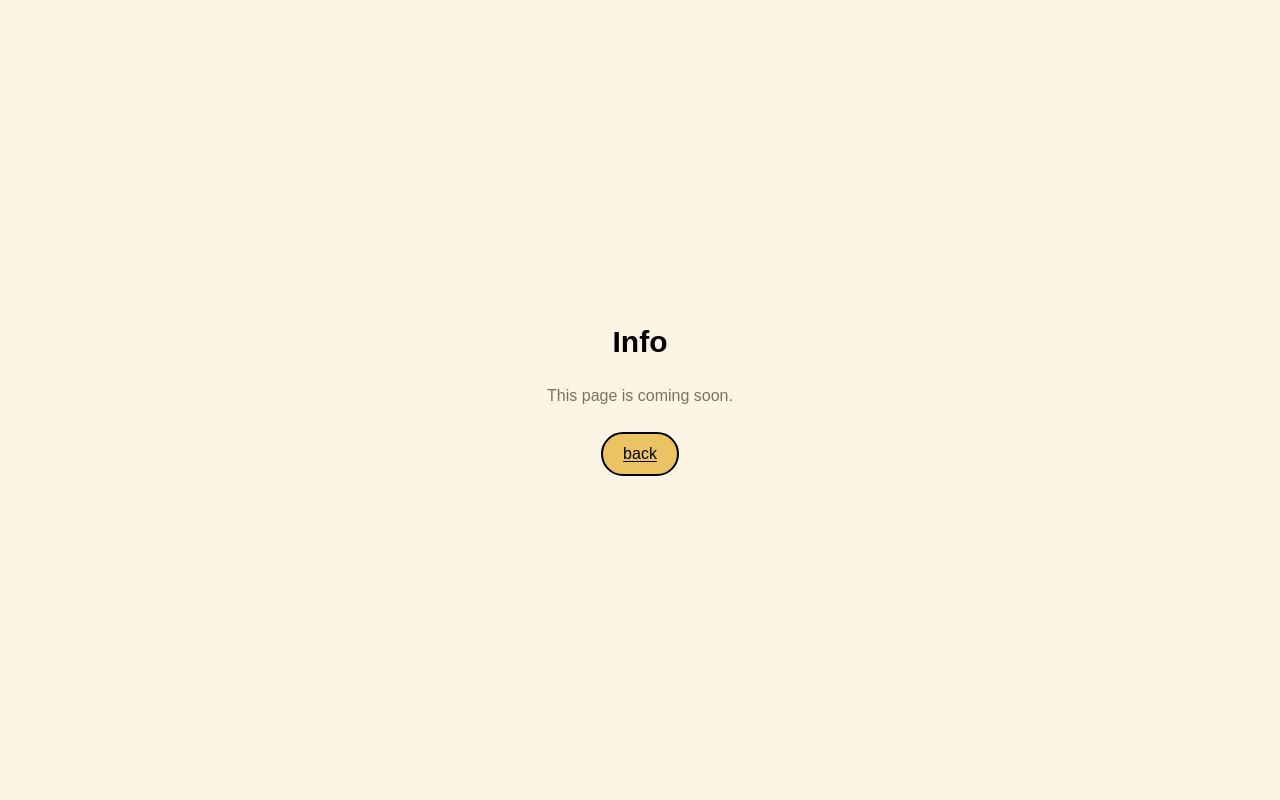
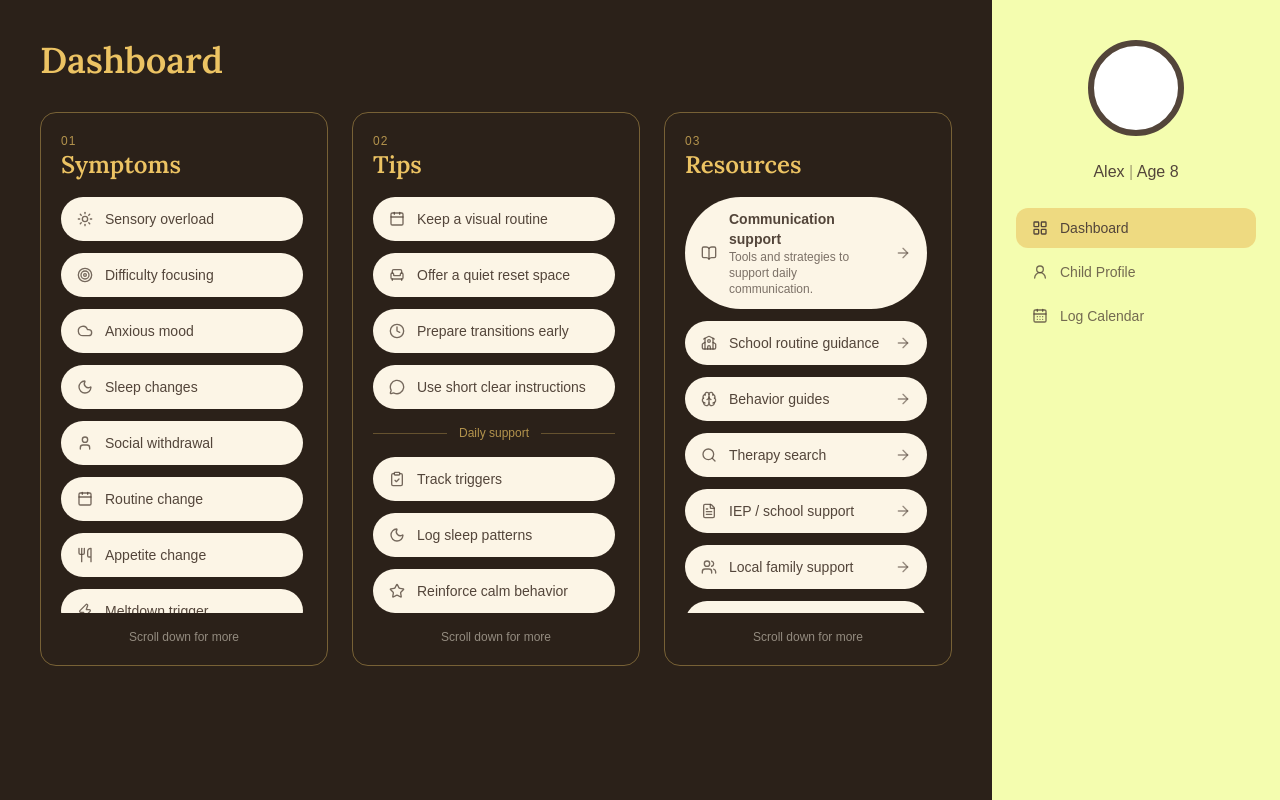
Before and after one commit to isabellachou/wello, a Next.js app: page /info in a window 1280 px wide. Built offline with nearby package versions, Linux system fonts and the light colour scheme.

Commit message:
info page dashboard

```diff
--- a/app/info/page.tsx
+++ b/app/info/page.tsx
@@ -1,16 +1,229 @@
+"use client";
+
 import Link from "next/link";
+import {
+  ArrowLeftRight,
+  ArrowRight,
+  Armchair,
+  Brain,
+  BookOpen,
+  CalendarDays,
+  Calendar,
+  Clock,
+  ClipboardCheck,
+  Cloud,
+  FileText,
+  Lightbulb,
+  LayoutGrid,
+  MessageCircle,
+  Moon,
+  NotebookText,
+  School,
+  Search,
+  Star,
+  Sun,
+  Target,
+  User,
+  UserRound,
+  Users,
+  Utensils,
+  Zap,
+  type LucideIcon,
+} from "lucide-react";
+
+type ListItem = {
+  icon: LucideIcon;
+  label: string;
+};
+
+type TipSection = {
+  heading?: string;
+  items: ListItem[];
+};
+
+type ResourceItem = {
+  icon: LucideIcon;
+  label: string;
+  description?: string;
+  href: string;
+};
+
+// Placeholder until the questions -> Claude -> Supabase pipeline is wired up.
+// `name` and `age` will come from the child's profile row in Supabase.
+const CHILD = {
+  name: "Alex",
+  age: 8,
+};
+
+const SYMPTOMS: ListItem[] = [
+  { icon: Sun, label: "Sensory overload" },
+  { icon: Target, label: "Difficulty focusing" },
+  { icon: Cloud, label: "Anxious mood" },
+  { icon: Moon, label: "Sleep changes" },
+  { icon: User, label: "Social withdrawal" },
+  { icon: Calendar, label: "Routine change" },
+  { icon: Utensils, label: "Appetite change" },
+  { icon: Zap, label: "Meltdown trigger" },
+];
+
+const TIPS: TipSection[] = [
+  {
+    items: [
+      { icon: Calendar, label: "Keep a visual routine" },
+      { icon: Armchair, label: "Offer a quiet reset space" },
+      { icon: Clock, label: "Prepare transitions early" },
+      { icon: MessageCircle, label: "Use short clear instructions" },
+    ],
+  },
+  {
+    heading: "Daily support",
+    items: [
+      { icon: ClipboardCheck, label: "Track triggers" },
+      { icon: Moon, label: "Log sleep patterns" },
+      { icon: Star, label: "Reinforce calm behavior" },
+      { icon: NotebookText, label: "Keep notes after therapy" },
+    ],
+  },
+];
+
+const RESOURCES: ResourceItem[] = [
+  {
+    icon: BookOpen,
+    label: "Communication support",
+    description: "Tools and strategies to support daily communication.",
+    href: "#",
+  },
+  { icon: School, label: "School routine guidance", href: "#" },
+  { icon: Brain, label: "Behavior guides", href: "#" },
+  { icon: Search, label: "Therapy search", href: "#" },
+  { icon: FileText, label: "IEP / school support", href: "#" },
+  { icon: Users, label: "Local family support", href: "#" },
+  { icon: Lightbulb, label: "Sensory overload tips", href: "#" },
+  { icon: ArrowLeftRight, label: "Managing transitions", href: "#" },
+];
+
+const NAV_ITEMS = [
+  { icon: LayoutGrid, label: "Dashboard", href: "/info" },
+  { icon: UserRound, label: "Child Profile", href: "/info" },
+  { icon: CalendarDays, label: "Log Calendar", href: "/info" },
+];
+
+function Pill({ icon: Icon, label }: ListItem) {
+  return (
+    <div className="flex items-center gap-3 rounded-full bg-wello-beige px-4 py-3 text-sm font-medium text-wello-dark-brown">
+      <Icon className="h-4 w-4 shrink-0 text-wello-dark-brown/80" />
+      <span>{label}</span>
+    </div>
+  );
+}
+
+function Column({
+  index,
+  title,
+  children,
+}: {
+  index: string;
+  title: string;
+  children: React.ReactNode;
+}) {
+  return (
+    <div className="flex min-h-0 flex-1 flex-col rounded-2xl border border-wello-yellow/40 p-5">
+      <p className="text-xs tracking-widest text-wello-yellow/70">{index}</p>
+      <h2 className="mb-4 font-serif text-2xl font-semibold text-wello-yellow">
+        {title}
+      </h2>
+      <div className="flex max-h-[26rem] flex-col gap-3 overflow-y-auto pr-1">
+        {children}
+      </div>
+      <p className="mt-4 text-center text-xs text-wello-beige/50">
+        Scroll down for more
+      </p>
+    </div>
+  );
+}
 
 export default function InfoPage() {
   return (
-    <div className="flex min-h-screen flex-col items-center justify-center gap-6 bg-[#FCF5E6] p-6">
-      <h1 className="text-3xl font-semibold text-black">Info</h1>
-      <p className="text-[#7C7167]">This page is coming soon.</p>
-      <Link
-        href="/welcome"
-        className="rounded-full border-2 border-black bg-[#ECC363] px-5 py-2 font-medium text-black underline underline-offset-2 transition-colors hover:bg-[#F4FDAF]"
-      >
-        back
-      </Link>
+    <div className="flex min-h-screen bg-[#2B2119]">
+      <main className="flex-1 px-10 py-10">
+        <h1 className="mb-8 font-serif text-4xl font-semibold text-wello-yellow">
+          Dashboard
+        </h1>
+
+        <div className="flex flex-col gap-6 lg:flex-row">
+          <Column index="01" title="Symptoms">
+            {SYMPTOMS.map((item) => (
+              <Pill key={item.label} {...item} />
+            ))}
+          </Column>
+
+          <Column index="02" title="Tips">
+            {TIPS.map((section, i) => (
+              <div key={section.heading ?? i} className="flex flex-col gap-3">
+                {section.heading && (
+                  <div className="my-1 flex items-center gap-3 text-xs font-medium text-wello-yellow/70">
+                    <span className="h-px flex-1 bg-wello-yellow/30" />
+                    <span>{section.heading}</span>
+                    <span className="h-px flex-1 bg-wello-yellow/30" />
+                  </div>
+                )}
+                {section.items.map((item) => (
+                  <Pill key={item.label} {...item} />
+                ))}
+              </div>
+            ))}
+          </Column>
+
+          <Column index="03" title="Resources">
+            {RESOURCES.map((resource) => (
+              <Link
+                key={resource.label}
+                href={resource.href}
+                className="flex items-center gap-3 rounded-full bg-wello-beige px-4 py-3 text-sm font-medium text-wello-dark-brown transition-colors hover:bg-wello-light-yellow"
+              >
+                <resource.icon className="h-4 w-4 shrink-0 text-wello-dark-brown/80" />
+                <span className="flex-1">
+                  {resource.description ? (
+                    <>
+                      <span className="block font-semibold">{resource.label}</span>
+                      <span className="block text-xs font-normal text-wello-grey-brown">
+                        {resource.description}
+                      </span>
+                    </>
+                  ) : (
+                    resource.label
+                  )}
+                </span>
+                <ArrowRight className="h-4 w-4 shrink-0 text-wello-dark-brown/60" />
+              </Link>
+            ))}
+          </Column>
+        </div>
+      </main>
+
+      <aside className="flex w-72 shrink-0 flex-col items-center gap-6 bg-wello-light-yellow px-6 py-10">
+        <div className="h-24 w-24 rounded-full border-[6px] border-wello-dark-brown bg-wello-white" />
+        <p className="font-medium text-wello-dark-brown">
+          {CHILD.name} <span className="text-wello-dark-brown/50">|</span> Age {CHILD.age}
+        </p>
+
+        <nav className="flex w-full flex-col gap-1">
+          {NAV_ITEMS.map((item, i) => (
+            <Link
+              key={item.label}
+              href={item.href}
+              className={`flex items-center gap-3 rounded-xl px-4 py-2.5 text-sm font-medium transition-colors ${
+                i === 0
+                  ? "bg-wello-yellow/60 text-wello-dark-brown"
+                  : "text-wello-dark-brown/80 hover:bg-wello-yellow/30"
+              }`}
+            >
+              <item.icon className="h-4 w-4" />
+              {item.label}
+            </Link>
+          ))}
+        </nav>
+      </aside>
     </div>
   );
 }
--- a/package.json
+++ b/package.json
@@ -11,6 +11,7 @@
   "dependencies": {
     "@supabase/ssr": "^0.12.0",
     "@supabase/supabase-js": "^2.110.0",
+    "lucide-react": "^1.22.0",
     "next": "16.2.9",
     "react": "19.2.4",
     "react-dom": "19.2.4"
```
Also changed, not shown: 1 other file (tests, documents, lock files or other folders).
